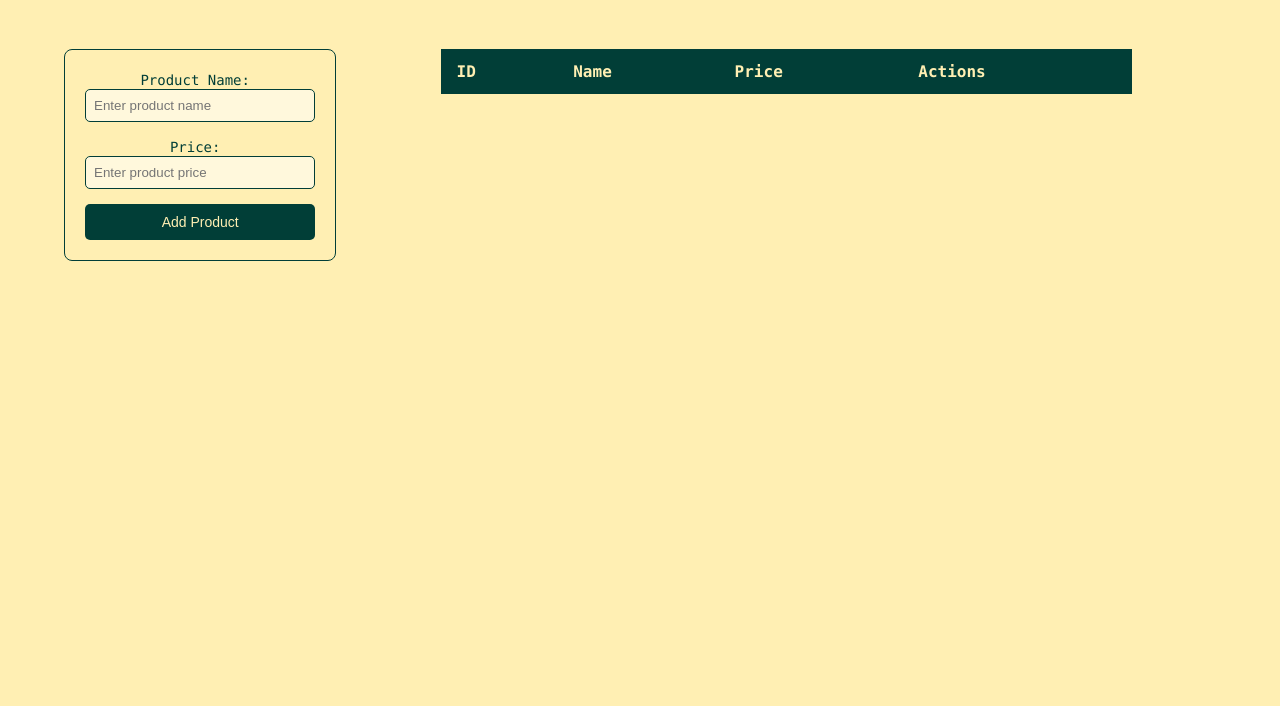
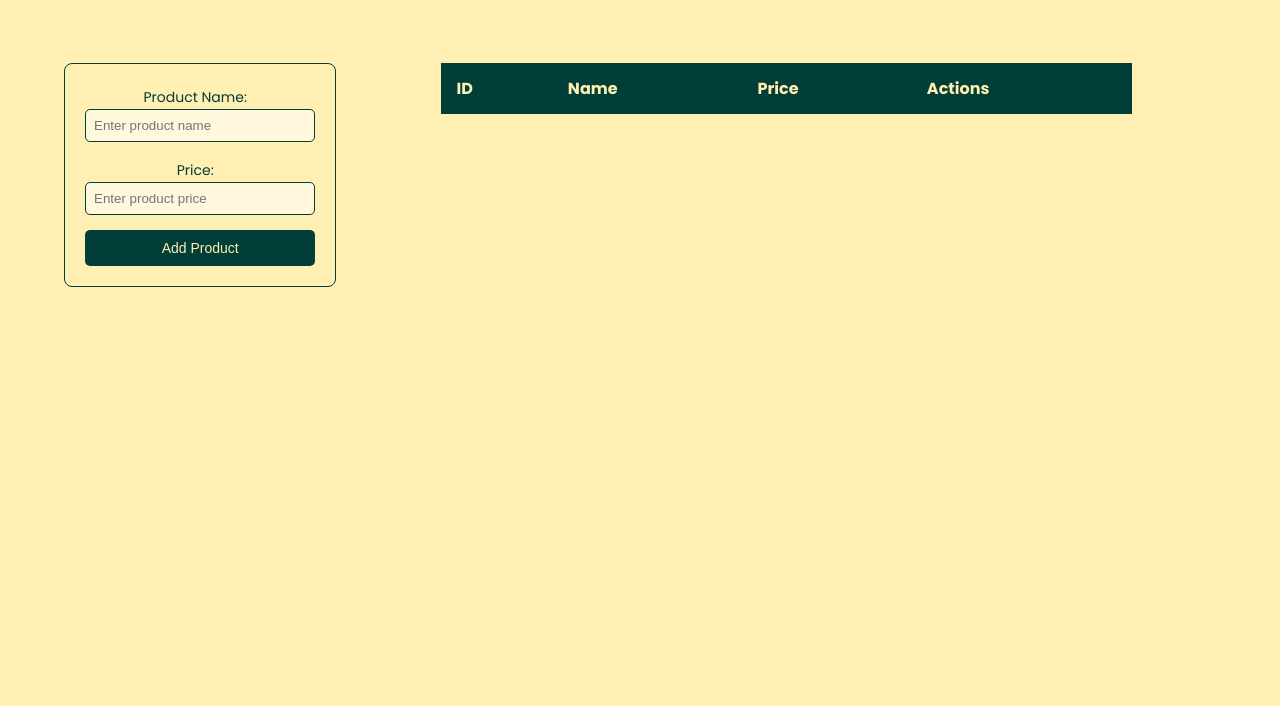
Before and after one commit to SKSKronosUTT/versionamiento-andres-cuevas, a plain HTML site: page index.html in a window 1280 px wide. Shown: the part 94-800 px from the top of the page. Drawn offline with Linux system fonts and the light colour scheme.

Commit message:
style: cambio de tipografía a Poppins

```diff
--- a/index.html
+++ b/index.html
@@ -5,6 +5,9 @@
     <meta name="viewport" content="width=device-width, initial-scale=1.0">
     <title>Example Data Table with LocalStorage</title>
 
+    <link rel="preconnect" href="https://fonts.googleapis.com">
+    <link rel="preconnect" href="https://fonts.gstatic.com" crossorigin>
+    <link href="https://fonts.googleapis.com/css2?family=Poppins:wght@300;400;500;600;700&display=swap" rel="stylesheet">
     <link rel="stylesheet" href="styles.css">
 </head>
 <body>
--- a/styles.css
+++ b/styles.css
@@ -1,6 +1,6 @@
 body {
     background-color: #ffefb3;
-    font-family: 'Consolas', sans-serif;
+    font-family: 'Poppins', sans-serif;
     margin: 0;
     padding: 0;
     height: 100vh;
```
